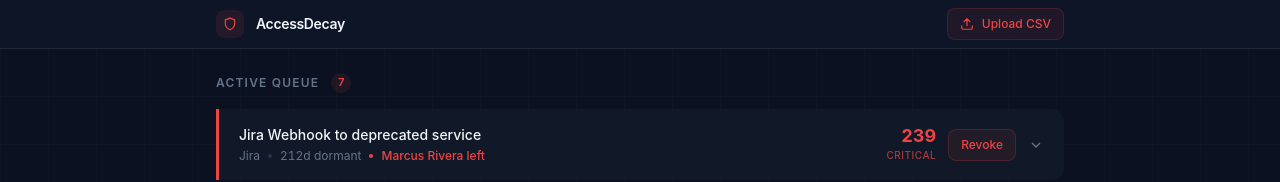
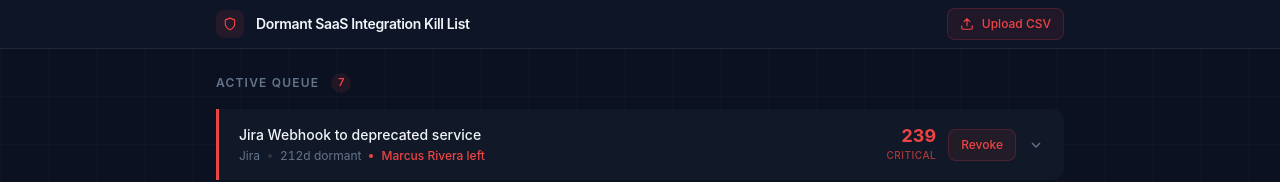
Before and after one commit to runsmlee/aif-accessdecay-173aa446, a React (Vite) app: page / in a window 1280 px wide. Shown: the top 182 px of the page. Built offline with nearby package versions, Linux system fonts and the light colour scheme.

Commit message:
improve: Improve Dangerous Tools Arent the Ones Employees use Daily:[CRITICAL] (sharp

```diff
--- a/index.html
+++ b/index.html
@@ -23,7 +23,7 @@
               <div style="width:1.75rem;height:1.75rem;border-radius:0.5rem;background:rgba(239,68,68,0.1);display:flex;align-items:center;justify-content:center">
                 <svg width="14" height="14" viewBox="0 0 24 24" fill="none" stroke="#EF4444" stroke-width="2" stroke-linecap="round" stroke-linejoin="round"><path d="M12 22s8-4 8-10V5l-8-3-8 3v7c0 6 8 10 8 10z"/></svg>
               </div>
-              <h1 style="font-size:0.875rem;font-weight:600;margin:0;letter-spacing:-0.01em">AccessDecay</h1>
+              <h1 style="font-size:0.875rem;font-weight:600;margin:0;letter-spacing:-0.01em">Dormant SaaS Integration Kill List</h1>
             </div>
             <span style="font-size:0.75rem;color:#64748B">Upload your CSV for a real kill list</span>
           </div>
--- a/src/App.tsx
+++ b/src/App.tsx
@@ -107,7 +107,7 @@ export default function App() {
                 <path d="M12 22s8-4 8-10V5l-8-3-8 3v7c0 6 8 10 8 10z" />
               </svg>
             </div>
-            <h1 className="text-sm font-semibold text-text tracking-tight">AccessDecay</h1>
+            <h1 className="text-sm font-semibold text-text tracking-tight">Dormant SaaS Integration Kill List</h1>
           </div>
 
           {/* Actions — upload always accessible */}
```
